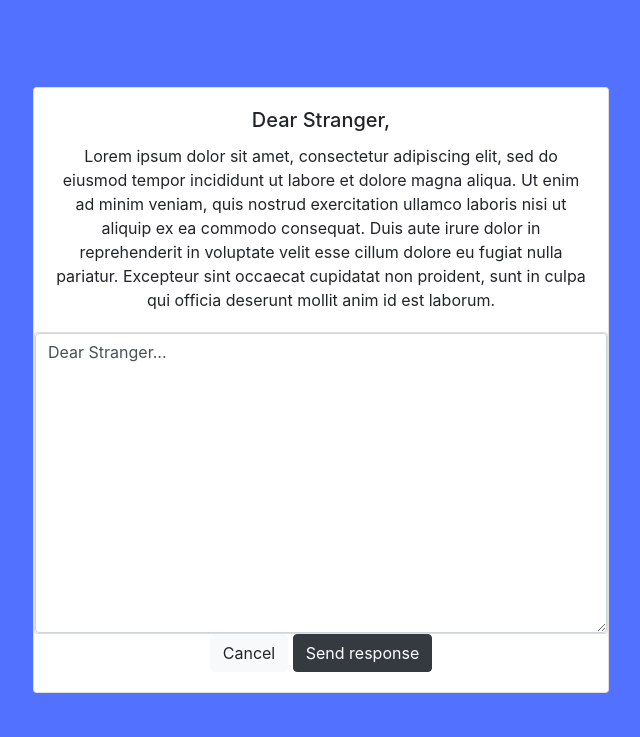
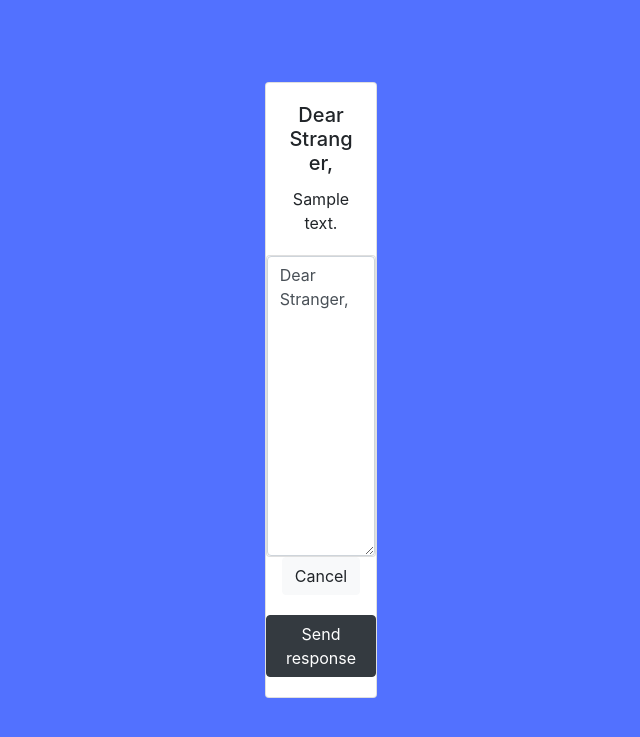
Before and after one commit to rachel58yang/OxfordDigiton2020, a Django app: template letters/templates/letters/response.html in a window 1280 px wide. Shown: the top 737 px of the page, without its empty margins (319-959 px from the left). Run offline with Django 3.2, Linux system fonts and the light colour scheme; the template is opened without the code that fills it: values that come from a table or form of the project are taken from there, others are empty; tables that the repository leaves empty hold one stand-in row (values such as "Sample post"); some libraries are stand-ins or nearby versions.

Commit message:
saves letter for response

```diff
--- a/letters/templates/letters/response.html
+++ b/letters/templates/letters/response.html
@@ -4,10 +4,10 @@
         <div class="card" style="width: 45%;">
             <div class="card-body">
             <h5 class="card-title">Dear Stranger,</h5>
-            <p class="card-text">Lorem ipsum dolor sit amet, consectetur adipiscing elit, sed do eiusmod tempor incididunt ut labore et dolore magna aliqua. Ut enim ad minim veniam, quis nostrud exercitation ullamco laboris nisi ut aliquip ex ea commodo consequat. Duis aute irure dolor in reprehenderit in voluptate velit esse cillum dolore eu fugiat nulla pariatur. Excepteur sint occaecat cupidatat non proident, sunt in culpa qui officia deserunt mollit anim id est laborum.</p>
+            <p class="card-text">{{letter.text}}</p>
         </div>
         <div class="card">
-            <textarea class="form-control" style="height: 300px;" id="exampleFormControlTextarea1" rows="3">Dear Stranger...</textarea>
+            <textarea class="form-control" style="height: 300px;" id="exampleFormControlTextarea1" rows="3">Dear Stranger,</textarea>
         </div>
         <div style="text-align: center;">
             <a href="/letters" class="btn btn-light" style="margin-bottom: 20px;">Cancel</a>
--- a/letters/templates/letters/view_letters.html
+++ b/letters/templates/letters/view_letters.html
@@ -4,12 +4,12 @@
         <div class="card" style="width: 45%;">
             <div class="card-body">
             <h5 class="card-title">Dear Stranger,</h5>
-            <p class="card-text">{{ letter }}</p>
+            <p class="card-text">{{ letter.text }}</p>
             <div style="text-align: center;">
                 <a href="/addLetter" class="btn btn-light" style="margin-bottom: 20px;">Cancel</a>
                 <a href="#" class="btn btn-primary" style="margin-bottom: 20px;">Show me another letter</a>
                 <a href="#" class="btn btn-danger" style="margin-bottom: 20px;">Report</a>
-                <a href="/response" class="btn btn-dark" style="margin-bottom: 20px;">Respond</a>
+                <a href="/response/{{letter.id}}" class="btn btn-dark" style="margin-bottom: 20px;">Respond</a>
             </div>
             </div>
         </div>
--- a/letters/urls.py
+++ b/letters/urls.py
@@ -5,5 +5,5 @@
     path('', views.login, name='login'),
     path('addLetter', views.add_letter, name='add_letter'),
     path('letters', views.view_letters, name='view_letters'),
-    path('response', views.response, name='response')
+    path('response/<int:id>/', views.response, name='response')
 ]
--- a/letters/views.py
+++ b/letters/views.py
@@ -18,5 +18,6 @@
     random_letter = Post.objects.get(pk = random_index)
     return render(request, 'letters/view_letters.html', {'letter': random_letter})
 
-def response(request):
-    return render(request, 'letters/response.html', {})
+def response(request, id):
+    letter = Post.objects.get(pk = id)
+    return render(request, 'letters/response.html', {'letter': letter})
```
